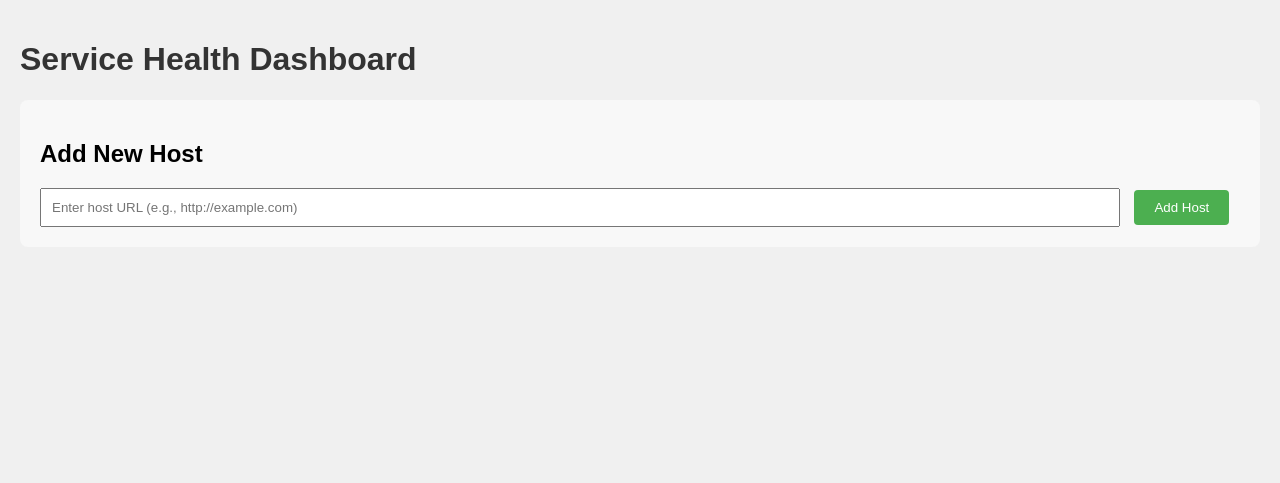
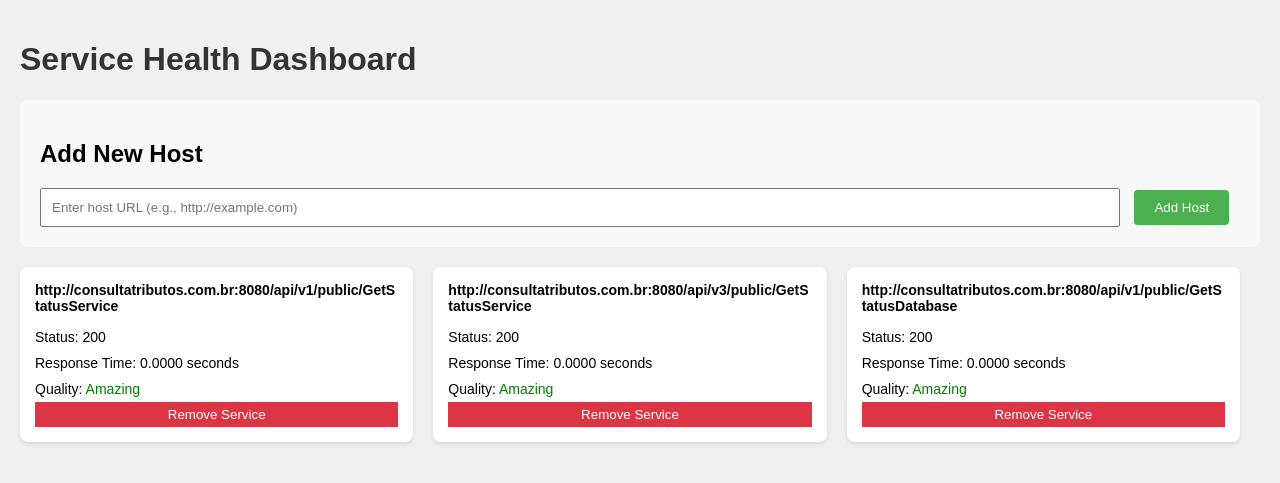
Before and after one commit to elielfranca90/services.healthcheck, a Flask app: page / in a window 1280 px wide. Shown: the top 483 px of the page. Run offline with Flask 3, Linux system fonts and the light colour scheme; data that the repository does not hold is empty.

Commit message:
feat: adiciona funcao para remocao de servico.

```diff
--- a/main.py
+++ b/main.py
@@ -13,7 +13,11 @@
 app = Flask(__name__)
 
 # Initialize with your existing services
-services = []
+services = [
+    "http://consultatributos.com.br:8080/api/v1/public/GetStatusService",
+    "http://consultatributos.com.br:8080/api/v3/public/GetStatusService",
+    "http://consultatributos.com.br:8080/api/v1/public/GetStatusDatabase"
+]
 
 def send_email(service_url, response_time):
     sender_email = os.getenv("EMAIL_USER")
@@ -104,5 +108,15 @@
     else:
         return jsonify({"success": False, "message": "Invalid service URL"})
 
+@app.route('/remove_service', methods=['POST'])
+def remove_service():
+    service_to_remove = request.json.get('url')
+    if service_to_remove and service_to_remove in services:
+        services.remove(service_to_remove)
+        return jsonify({"success": True, "message": "Service removed successfully"})
+    else:
+        return jsonify({"success": False, "message": "Service not found"}), 404
+
+
 if __name__ == '__main__':
     app.run(debug=True)
--- a/templates/dashboard.html
+++ b/templates/dashboard.html
@@ -1,8 +1,8 @@
 <!DOCTYPE html>
 <html lang="en">
   <head>
-    <meta charset="UTF-8">
-    <meta name="viewport" content="width=device-width, initial-scale=1.0">
+    <meta charset="UTF-8" />
+    <meta name="viewport" content="width=device-width, initial-scale=1.0" />
     <title>Service Health Dashboard</title>
     <style>
       body {
@@ -23,7 +23,7 @@
         background-color: white;
         border-radius: 8px;
         padding: 15px;
-            box-shadow: 0 2px 4px rgba(0,0,0,0.1);
+        box-shadow: 0 2px 4px rgba(0, 0, 0, 0.1);
         width: calc(33.333% - 20px);
         box-sizing: border-box;
         display: flex;
@@ -64,7 +64,7 @@
       }
       #add-service-button {
         padding: 10px 20px;
-            background-color: #4CAF50;
+        background-color: #4caf50;
         color: white;
         border: none;
         border-radius: 4px;
@@ -73,41 +73,63 @@
       #add-service-button:hover {
         background-color: #45a049;
       }
+      .btn-danger {
+        background-color: #dc3545;
+        color: white;
+        border: none;
+        padding: 5px 10px;
+        cursor: pointer;
+      }
+      .btn-danger:hover {
+        background-color: #c82333;
+      }
     </style>
   </head>
   <body>
     <h1>Service Health Dashboard</h1>
     <div id="add-host-form">
       <h2>Add New Host</h2>
-        <input type="text" id="new-service-input" placeholder="Enter host URL (e.g., http://example.com)">
+      <input
+        type="text"
+        id="new-service-input"
+        placeholder="Enter host URL (e.g., http://example.com)"
+      />
       <button id="add-service-button">Add Host</button>
     </div>
 
     <div id="dashboard"></div>
 
     <script>
-        document.addEventListener('DOMContentLoaded', function() {
-            const addServiceButton = document.getElementById('add-service-button');
-            const newServiceInput = document.getElementById('new-service-input');
+      document.addEventListener("DOMContentLoaded", function () {
+        const addServiceButton = document.getElementById("add-service-button");
+        const removeServiceButton = document.querySelectorAll('.btn-remove-service');
+        const newServiceInput = document.getElementById("new-service-input");
 
-            addServiceButton.addEventListener('click', function() {
+        addServiceButton.addEventListener("click", function () {
           const newService = newServiceInput.value.trim();
           if (newService) {
             addNewService(newService);
-                    newServiceInput.value = ''; // Clear the input field
+            newServiceInput.value = ""; // Clear the input field
           }
         });
 
+        removeServiceButton.forEach((button) => {
+          button.addEventListener("click", function () {
+            const serviceUrl = this.getAttribute("data-service-url");
+            removeService(serviceUrl);
+          });
+        });
+
         function addNewService(service) {
-                fetch('/add_service', {
-                    method: 'POST',
+          fetch("/add_service", {
+            method: "POST",
             headers: {
-                        'Content-Type': 'application/json',
+              "Content-Type": "application/json",
             },
             body: JSON.stringify({ url: service }),
           })
-                .then(response => response.json())
-                .then(data => {
+            .then((response) => response.json())
+            .then((data) => {
               if (data.success) {
                 alert(data.message);
                 updateDashboard(); // Refresh the dashboard
@@ -116,59 +138,91 @@
               }
             })
             .catch((error) => {
-                    console.error('Error:', error);
-                    alert('An error occurred. Please try again.');
+              console.error("Error:", error);
+              alert("An error occurred. Please try again.");
             });
+        }
+
+        function removeService(serviceUrl) {
+          if (confirm("Are you sure you want to remove this service?")) {
+            fetch("/remove_service", {
+              method: "POST",
+              headers: {
+                "Content-Type": "application/json",
+              },
+              body: JSON.stringify({ url: serviceUrl }),
+            })
+              .then((response) => response.json())
+              .then((data) => {
+                if (data.success) {
+                  updateDashboard(); // Refresh the dashboard
+                  alert("Service removed successfully");
+                } else {
+                  alert("Failed to remove service: " + data.message);
+                }
+              })
+              .catch((error) => {
+                console.error("Error:", error);
+                alert("An error occurred while removing the service");
+              });
+          }
         }
 
         function setQualityColor(quality, element) {
           switch (quality) {
-                    case 'Terrible':
-                        element.style.color = '#FF0000'; // Red
+            case "Terrible":
+              element.style.color = "#FF0000"; // Red
               break;
-                    case 'Very Bad':
-                        element.style.color = '#FF4500'; // OrangeRed
+            case "Very Bad":
+              element.style.color = "#FF4500"; // OrangeRed
               break;
-                    case 'Bad':
-                        element.style.color = '#FFA500'; // Orange
+            case "Bad":
+              element.style.color = "#FFA500"; // Orange
               break;
-                    case 'Good':
-                        element.style.color = '#FFFF00'; // Yellow
+            case "Good":
+              element.style.color = "#FFFF00"; // Yellow
               break;
-                    case 'Very Good':
-                        element.style.color = '#9ACD32'; // YellowGreen
+            case "Very Good":
+              element.style.color = "#9ACD32"; // YellowGreen
               break;
-                    case 'Excellent':
-                        element.style.color = '#32CD32'; // LimeGreen
+            case "Excellent":
+              element.style.color = "#32CD32"; // LimeGreen
               break;
-                    case 'Amazing':
-                        element.style.color = '#008000'; // Green
+            case "Amazing":
+              element.style.color = "#008000"; // Green
               break;
             default:
-                        element.style.color = '#000000'; // Black (default)
+              element.style.color = "#000000"; // Black (default)
           }
         }
 
         function updateDashboard() {
-                fetch('/data')
-                    .then(response => response.json())
-                    .then(data => {
-                        const dashboard = document.getElementById('dashboard');
-                        dashboard.innerHTML = '';
-                        data.forEach(service => {
-                            const card = document.createElement('div');
-                            card.className = 'service-card';
+            fetch("/data")
+              .then((response) => response.json())
+              .then((data) => {
+                const dashboard = document.getElementById("dashboard");
+                dashboard.innerHTML = "";
+                data.forEach((service) => {
+                  const card = document.createElement("div");
+                  card.className = "service-card";
                   card.innerHTML = `
                     <h5 title="${service.url}">${service.url}</h5>
                     <p>Status: ${service.status_code}</p>
                     <p>Response Time: ${service.response_time} seconds</p>
-                                <p>Quality: <span class="quality-display">${service.quality}</p>
+                    <p>Quality: <span class="quality-display">${service.quality}</span></p>
+                    <button class="btn-danger btn-sm btn-remove-service" data-service-url="${service.url}">Remove Service</button>
                   `;
                   dashboard.appendChild(card);
 
                   // Set the color for the quality display
-                            const qualityElement = card.querySelector('.quality-display');
+                  const qualityElement = card.querySelector(".quality-display");
                   setQualityColor(service.quality, qualityElement);
+
+                  // Add click event listener to the "Remove Service" button
+                  const removeServiceButton = card.querySelector(".btn-remove-service");
+                  removeServiceButton.addEventListener("click", () => {
+                    removeService(service.url);
+                  });
                 });
               });
           }
```
Lines whose indentation alone changed are shown as unchanged.
